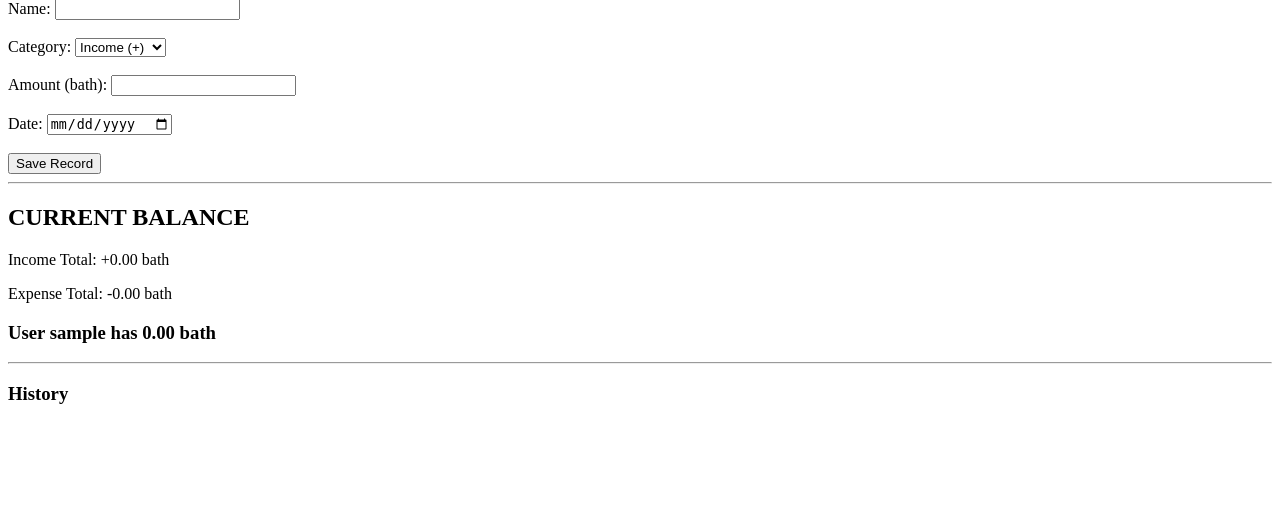
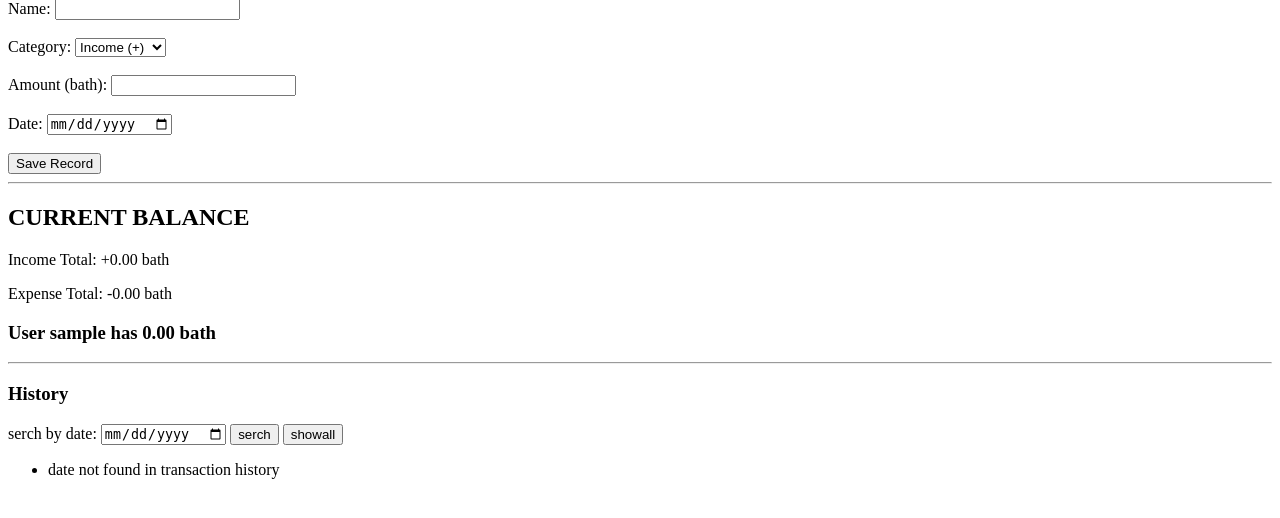
Before and after one commit to mobogok/ooooo, a Flask app: page / in a window 1280 px wide. Shown: the part 166-684 px from the top of the page. Run offline with Flask 3, Linux system fonts and the light colour scheme; the visitor is signed in with stand-in values (Sample User, id 1).

Commit message:
Update index.html

```diff
--- a/templates/index.html
+++ b/templates/index.html
@@ -38,16 +38,28 @@
     <hr>
 
     <h3>History</h3>
+        <form method="GET" action="/" style="margin-bottom: 15px;">
+        <label>serch by date:</label>
+        <input type="date" name="search_date" value="{{ current_date }}">
+        <button type="submit">serch</button>
+        <a href="/"><button type="button">showall</button></a>
+    </form>
     <ul>
         {% for item in transactions %}
-            <li>
+            <li style="margin-bottom: 8px;">
                 [{{ item.date }}] {{ item.name }}:
                 {% if item.type == 'income' %}
                     <span style="color:green;">+{{ "%.2f"|format(item.amount) }} bath</span>
                 {% else %}
                     <span style="color:red;">-{{ "%.2f"|format(item.amount) }} bath</span>
                 {% endif %}
+
+                <form action="/delete/{{ loop.index0 }}" method="POST" style="display:inline; margin-left:10px;">
+                    <button type="submit" onclick="return confirm('confirm deletion?');">Delete</button>
+                </form>
             </li>
+        {% else %}
+        <li>date not found in transaction history</li>
         {% endfor %}
     </ul>
 </body>
```
